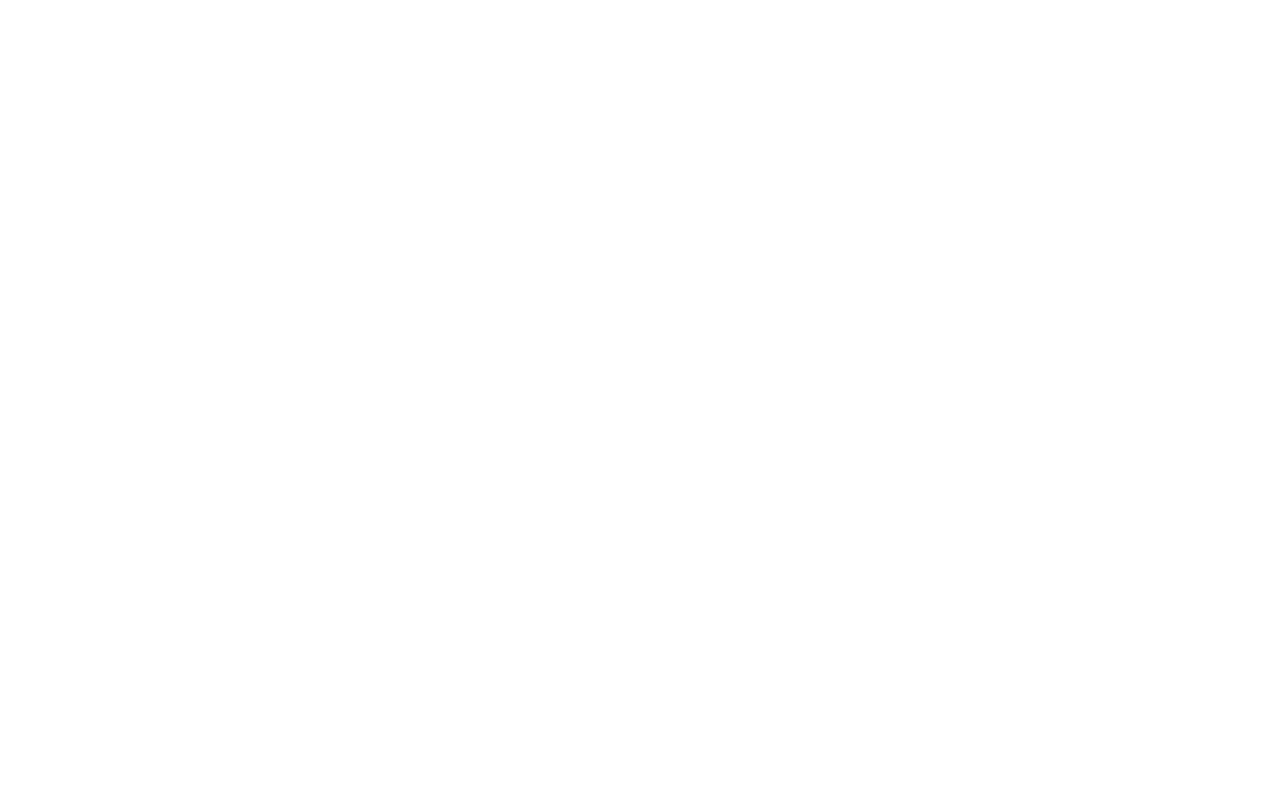
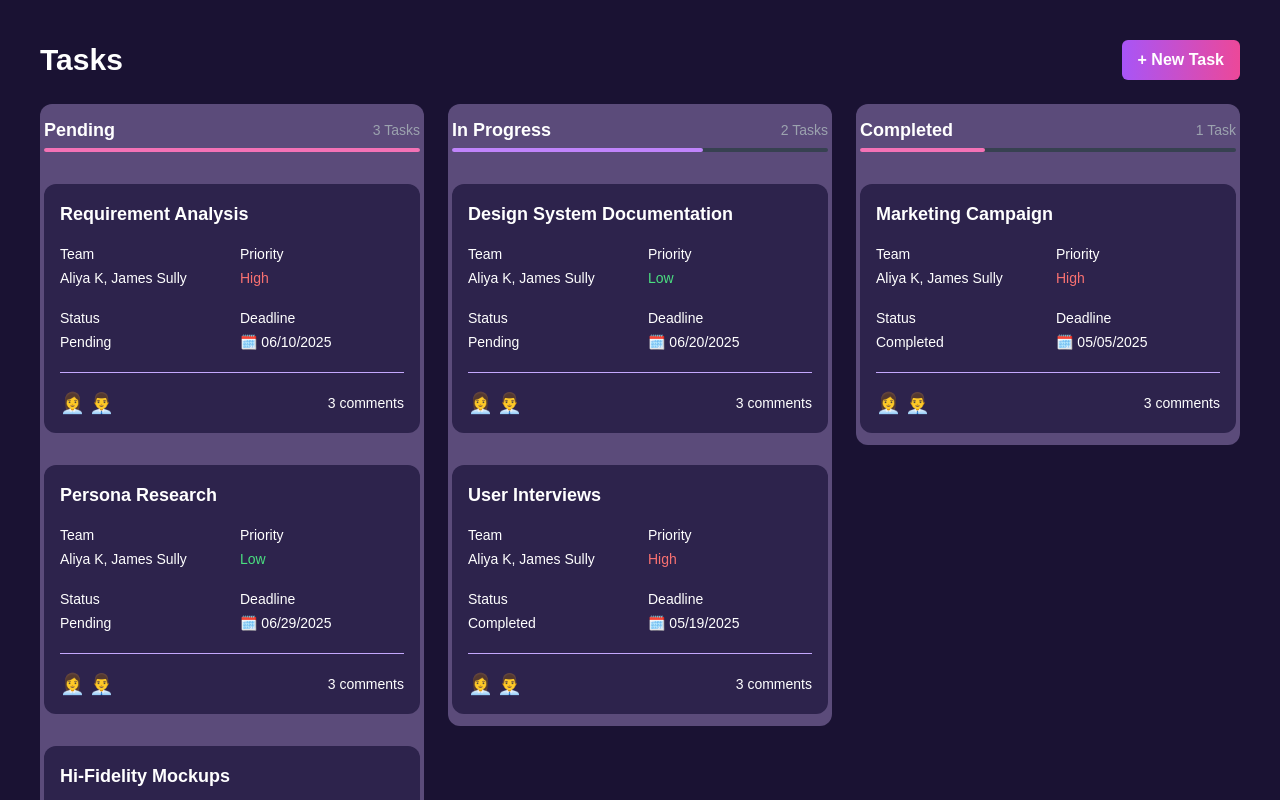
Before and after one commit to hariravi-ds/Entrepreneurial-Journey-React, a React (Create React App) app: page /tasks in a window 1280 px wide. Before the commit this address had no page. Shown: the top 800 px of the page. Built offline with nearby package versions, Linux system fonts and the light colour scheme.

Commit message:
create and view tasks

```diff
--- a/src/App.js
+++ b/src/App.js
@@ -4,6 +4,8 @@
 import Signup from './Pages/Signup'; // Ensure the file is named Signup.js
 import ForgotPassword from './Pages/Forgotpassword'; // Ensure the file is named Forgotpassword.js
 import Dashboard from './Pages/Dashboard';
+import Tasks from './Pages/Tasks'
+import CreateTask from './Pages/createTask';
 
 function ProtectedRoute({ children }) {
   const isLoggedIn = localStorage.getItem('isLoggedIn') === 'true';
@@ -18,6 +20,8 @@
         <Route path="/forgot-password" element={<ForgotPassword />} />
         <Route path="/signup" element={<Signup />} />
         <Route path="/dashboard" element={<Dashboard />} />
+        <Route path="/tasks" element={<Tasks />} />
+        <Route path="/create-task" element={<CreateTask />} />
         {/* <Route
           path="/dashboard"
           element={
--- /dev/null
+++ b/src/Pages/Tasks.js
@@ -0,0 +1,153 @@
+import React from "react";
+
+const tasks = {
+  pending: [
+    {
+      title: "Requirement Analysis",
+      team: "Aliya K, James Sully",
+      priority: "High",
+      status: "Pending",
+      deadline: "06/10/2025",
+      comments: 3,
+      avatars: ["👩‍💼", "👨‍💼"],
+    },
+    {
+      title: "Persona Research",
+      team: "Aliya K, James Sully",
+      priority: "Low",
+      status: "Pending",
+      deadline: "06/29/2025",
+      comments: 3,
+      avatars: ["👩‍💼", "👨‍💼"],
+    },
+    {
+      title: "Hi-Fidelity Mockups",
+      team: "Aliya K, James Sully",
+      priority: "High",
+      status: "Pending",
+      deadline: "06/20/2025",
+      comments: 3,
+      avatars: ["👩‍💼", "👨‍💼"],
+    },
+  ],
+  inProgress: [
+    {
+      title: "Design System Documentation",
+      team: "Aliya K, James Sully",
+      priority: "Low",
+      status: "Pending",
+      deadline: "06/20/2025",
+      comments: 3,
+      avatars: ["👩‍💼", "👨‍💼"],
+    },
+    {
+      title: "User Interviews",
+      team: "Aliya K, James Sully",
+      priority: "High",
+      status: "Completed",
+      deadline: "05/19/2025",
+      comments: 3,
+      avatars: ["👩‍💼", "👨‍💼"],
+    },
+  ],
+  completed: [
+    {
+      title: "Marketing Campaign",
+      team: "Aliya K, James Sully",
+      priority: "High",
+      status: "Completed",
+      deadline: "05/05/2025",
+      comments: 3,
+      avatars: ["👩‍💼", "👨‍💼"],
+    },
+  ],
+};
+
+const priorityColor = {
+  High: "text-red-400",
+  Medium: "text-yellow-400",
+  Low: "text-green-400",
+};
+
+const TaskCard = ({ task }) => (
+  <div className="bg-[#2D234C] p-4 rounded-xl text-white gap-4 flex flex-col">
+    <h3 className="text-lg font-semibold">{task.title}</h3>
+    <div className="grid grid-cols-2 gap-4">
+        <div className="flex flex-col">
+            <div className="text-sm mb-1">Team</div>
+            <div className="text-sm mb-1">{task.team}</div>
+        </div>
+        <div className="flex flex-col">
+            <div className="text-sm mb-1">Priority</div>
+            <div className={`text-sm mb-1 ${priorityColor[task.priority]}`}>
+              {task.priority}
+            </div>
+        </div>
+        <div className="flex flex-col">
+            <div className="text-sm mb-1">Status</div>
+            <div className="text-sm mb-1">{task.status}</div>
+        </div>
+        <div className="flex flex-col">
+            <div className="text-sm mb-1">Deadline</div>
+            <div className="text-sm mb-1">🗓️ {task.deadline}</div>
+        </div>
+    </div>
+    <div className="bg-[#C4A8FD] h-[1px]"></div>
+    <div className="flex items-center justify-between">
+      <div className="flex gap-1 text-xl">
+        {task.avatars.map((a, i) => (
+          <span key={i}>{a}</span>
+        ))}
+      </div>
+      <span className="text-sm">{task.comments} comments</span>
+    </div>
+  </div>
+);
+
+const TaskColumn = ({ title, tasks, color }) => (
+  <div className="flex-1 min-w-[300px] bg-[#5B4B7A] rounded-xl px-1 py-3 h-full gap-8 flex flex-col">
+    <div>
+      <div className="flex justify-between items-center mb-1">
+        <h2 className="text-white font-bold text-lg">{title}</h2>
+        <span className="text-sm text-gray-400">
+          {tasks.length} {tasks.length === 1 ? "Task" : "Tasks"}
+        </span>
+      </div>
+      <div className="h-1 w-full rounded-full bg-gray-700">
+        <div
+          className={`h-1 rounded-full ${color}`}
+          style={{ width: `${(tasks.length / 3) * 100}%` }}
+        ></div>
+      </div>
+    </div>
+    {tasks.map((task, idx) => (
+      <TaskCard key={idx} task={task} />
+    ))}
+  </div>
+);
+
+const TaskBoard = () => (
+  <div className="bg-[#1A1233] min-h-screen p-10 text-white">
+    <div className="flex justify-between items-center mb-6">
+      <h1 className="text-3xl font-bold">Tasks</h1>
+      <button className="bg-gradient-to-r from-purple-500 to-pink-500 text-white px-4 py-2 rounded-md font-semibold">
+        + New Task
+      </button>
+    </div>
+    <div className="flex gap-6 overflow-x-auto">
+      <TaskColumn title="Pending" tasks={tasks.pending} color="bg-pink-400" />
+      <TaskColumn
+        title="In Progress"
+        tasks={tasks.inProgress}
+        color="bg-purple-400"
+      />
+      <TaskColumn
+        title="Completed"
+        tasks={tasks.completed}
+        color="bg-pink-400"
+      />
+    </div>
+  </div>
+);
+
+export default TaskBoard;
--- /dev/null
+++ b/src/Pages/createTask.js
@@ -0,0 +1,131 @@
+import React, { useState } from "react";
+
+const CreateTask = () => {
+  const [form, setForm] = useState({
+    title: "",
+    type: "",
+    startDate: "",
+    endDate: "",
+    description: "",
+    assignee: "Yash Ghori",
+  });
+
+  const handleChange = (e) => {
+    const { name, value } = e.target;
+    setForm({ ...form, [name]: value });
+  };
+
+  const handleSubmit = (e) => {
+    e.preventDefault();
+    console.log("Creating task:", form);
+    // You can POST to backend here
+  };
+
+  return (
+    <div className="min-h-screen bg-[#1A1233] text-white p-6">
+      <div className="max-w-4xl mx-auto bg-[#4C3A6D] p-10 rounded-lg">
+        <div className="flex gap-4 items-center mb-8">
+          <button className="text-2xl bg-white text-black p-1 rounded-lg">⬅</button>
+          <h1 className="text-2xl font-bold">Create Task</h1>
+        </div>
+
+        <form onSubmit={handleSubmit} className="space-y-6">
+          <div className="grid grid-cols-1 gap-6">
+            <div className="grid grid-cols-1 md:grid-cols-2 gap-6">
+              <div>
+                <label className="block mb-2">Task Title</label>
+                <input
+                  name="title"
+                  value={form.title}
+                  onChange={handleChange}
+                  className="w-full p-2 rounded-md text-black"
+                  required
+                />
+              </div>
+              <div>
+                <label className="block mb-2">Task Type</label>
+                <input
+                  name="type"
+                  value={form.type}
+                  onChange={handleChange}
+                  className="w-full p-2 rounded-md text-black"
+                  required
+                />
+              </div>
+            </div>
+
+            <div className="grid grid-cols-1 md:grid-cols-4 gap-6">
+                <div>
+                  <label className="block mb-2">Task Start Date</label>
+                  <input
+                    type="date"
+                    name="startDate"
+                    value={form.startDate}
+                    onChange={handleChange}
+                    className="w-full p-2 rounded-md text-black"
+                    required
+                  />
+                </div>
+                <div>
+                  <label className="block mb-2">Task End Date</label>
+                  <input
+                    type="date"
+                    name="endDate"
+                    value={form.endDate}
+                    onChange={handleChange}
+                    className="w-full p-2 rounded-md text-black"
+                    required
+                  />
+                </div>
+            </div>
+
+            <div>
+              <label className="block mb-2">Task Description</label>
+              <textarea
+                name="description"
+                value={form.description}
+                onChange={handleChange}
+                rows="4"
+                className="w-full p-2 rounded-md text-black"
+                required
+              ></textarea>
+            </div>
+
+            <div className="grid grid-cols-1 md:grid-cols-4 gap-6">
+                <div>
+                  <label className="block mb-2">Assign to</label>
+                  <select
+                    name="assignee"
+                    value={form.assignee}
+                    onChange={handleChange}
+                    className="w-full p-2 rounded-md text-black"
+                  >
+                    <option>Yash Ghori</option>
+                    <option>Aliya K</option>
+                    <option>James Sully</option>
+                  </select>
+                </div>
+            </div>
+          </div>
+
+          <div className="flex justify-end gap-4 mt-6">
+            <button
+              type="submit"
+              className="bg-gradient-to-r from-purple-500 to-pink-500 text-white px-6 py-2 rounded-md font-semibold"
+            >
+              Create
+            </button>
+            <button
+              type="button"
+              className="bg-gray-300 text-black px-6 py-2 rounded-md font-semibold"
+            >
+              Cancel
+            </button>
+          </div>
+        </form>
+      </div>
+    </div>
+  );
+};
+
+export default CreateTask;
```
Also changed, not shown: 1 other file (tests, documents, lock files or other folders).
